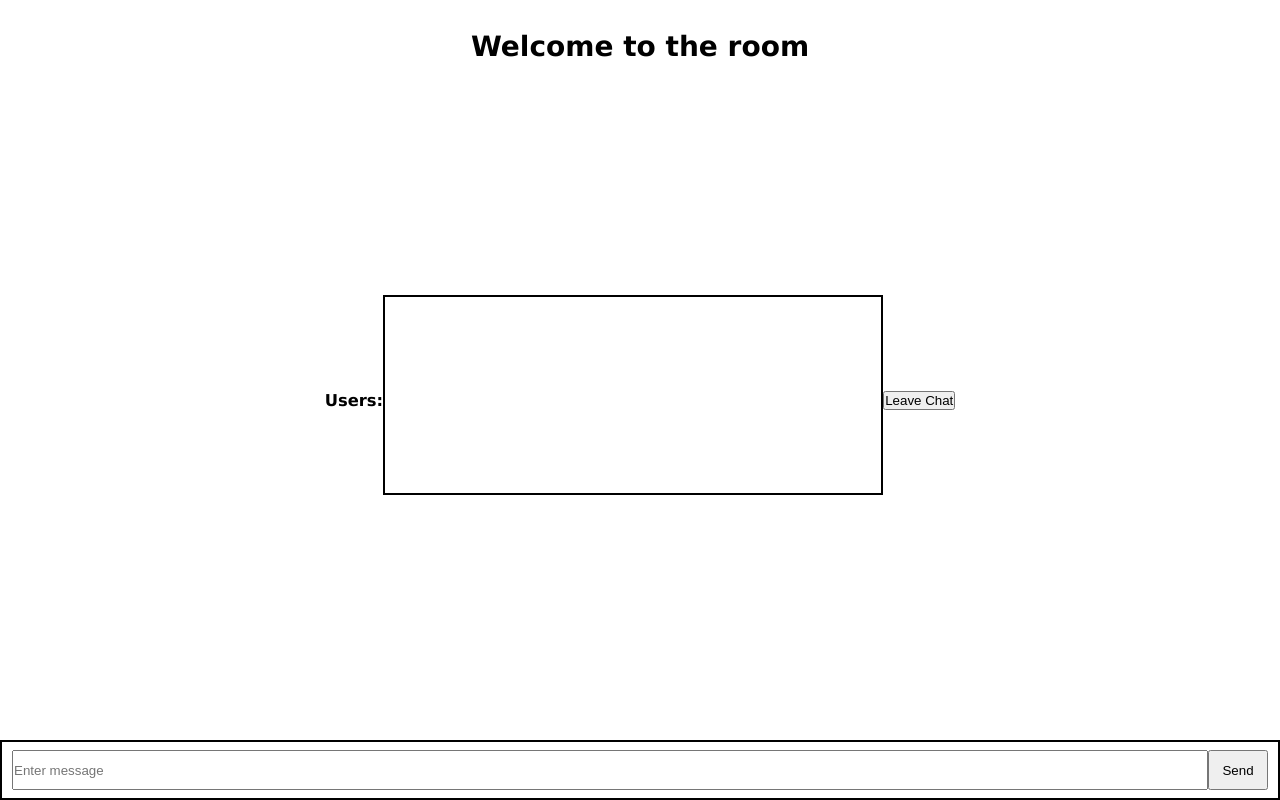
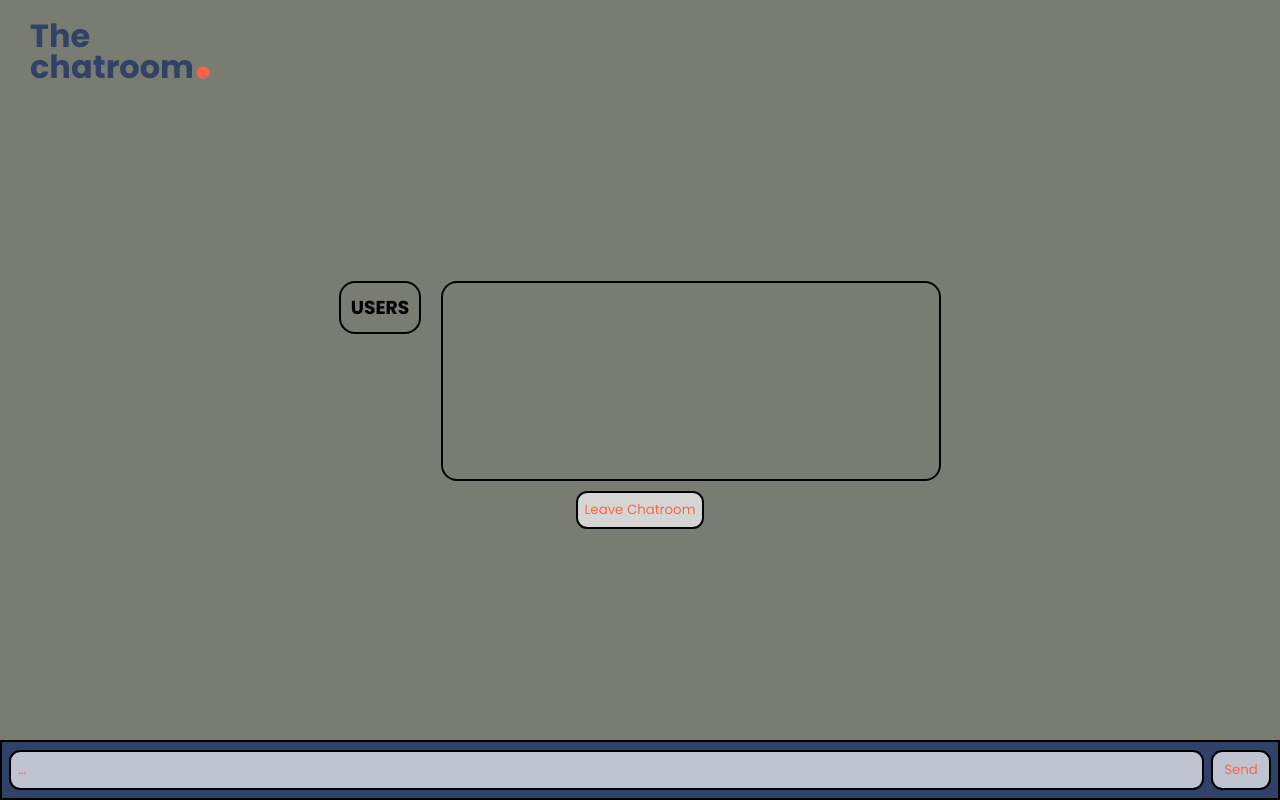
Before and after one commit to rebeckaalsterlind/chatroom-socket.io, a website: page public/chat.html in a window 1280 px wide. Drawn offline with nearby package versions, Linux system fonts and the light colour scheme; no server answers.

Commit message:
some css

```diff
--- a/public/chat.html
+++ b/public/chat.html
@@ -3,25 +3,29 @@
 <head>
   <title>CHAT</title>
   <link rel="stylesheet" href="/stylesheets/style.css">
+  <link rel="preconnect" href="https://fonts.gstatic.com">
+<link href="https://fonts.googleapis.com/css2?family=Poppins:wght@400;500;600;700;800;900&display=swap" rel="stylesheet">
 </head>
 
 <body>
   <header>
-    <h1>Welcome to the <span id="room-name"></span> room</h1>
+    <h1>The <span id="room-name"></span><br />
+    chatroom<span class="dot">.</span></h1>
   </header>
   <main id="main">
-    <section id="sidebar">
-        <h3>Users: </h3>
+  <section class="chat-wrapper">
+    <article id="sidebar">
+        <h3>USERS</h3>
         <ul id="users"></ul>
-    </section>
-    <section id="chat"></section>
+    </article>
+    <article id="chat"></article>
+  </section>
     <form action="index.html">
-        <button type="submit">Leave Chat</button>
+      <button type="submit">Leave Chatroom</button>
     </form>
   </main>
-
   <form id="chatForm">
-    <input id="message" placeholder="Enter message"/>
+    <input id="message" placeholder="..."/>
     <button id="sendBtn">Send</button>
   </form>
   <script src="https://cdnjs.cloudflare.com/ajax/libs/qs/6.10.1/qs.min.js" integrity="sha512-aTKlYRb1QfU1jlF3k+aS4AqTpnTXci4R79mkdie/bp6Xm51O5O3ESAYhvg6zoicj/PD6VYY0XrYwsWLcvGiKZQ==" crossorigin="anonymous"></script>
--- a/public/stylesheets/style.css
+++ b/public/stylesheets/style.css
@@ -4,38 +4,76 @@
   box-sizing: border-box;
 }
 body {
-  font: 14px "Lucida Grande", Helvetica, Arial, sans-serif;
+  background-color: rgb(121, 124, 112);
+  font-family: 'Poppins', sans-serif;
 }
 
-a {
-  color: #00B7FF;
-}
 
-#colored {
-  color: green;
-}
 header {
   position: fixed;
   top: 0;
   width: 100%;
-  text-align: center;
-  padding-top: 30px;
+  padding: 30px;
 }
+
+header > h1 {
+  color:rgb(48, 66, 104);
+  line-height: .4;
+}
+
+.dot {
+  color:tomato;
+  font-size: 4rem;
+}
+
 #main {
   display: flex;
   justify-content: center;
   align-items: center;
-  flex-flow: row nowrap;
+  flex-flow: column nowrap;
   height: 100vh;
   width: 100%;
+}
+
+#join {
+  padding: 50px;
+  border: 2px solid rgb(48, 66, 104);
+  border-radius: 1rem;
+}
+.input-wrapper {
+  display: flex;
+  justify-content: center;
+  align-items: start;
+  flex-flow: column nowrap;
+}
+
+.button-wrapper {
+  display: flex;
+  justify-content: flex-end;
+  align-items: flex-end;
+}
+
+.chat-wrapper {
+  display: flex;
+  justify-content: center;
+  align-items: start;
+  flex-flow: row wrap;
+}
+
+#sidebar {
+  padding: 10px;
+  border: 2px solid black;
+  border-radius: 1rem;
+  margin: 10px;
 }
 
 #chat {
   height: 200px;
   overflow: auto;
-  width: 500px;
+  min-width: 500px;
   border: 2px solid black;
-  margin-bottom: 10px;
+  border-radius: 1rem;
+  margin: 10px;
   overflow: auto;
 }
 
@@ -48,26 +86,53 @@ header {
   display: flex;
   flex-flow: row nowrap;
   align-items: center;
-  padding: 0 10px;
+  background-color: rgb(48, 66, 104);
+}
+
+li {
+  list-style-type: none;
 }
 
 #message {
   height: 40px;
   flex: 85%;
+  margin: 7px;
 }
 
 #sendBtn {
   width: 60px;
   height: 40px;
+  margin-right: 7px;
 }
 
 .sent-message {
-  background-color:beige;
-  margin: 5px;
-  padding: 10px;
+  background-color:rgba(255, 255, 255, 0.692);
+  margin: 7px;
+  padding: 7px;
   border-radius: 1rem;
 }
 
 .msgDetails {
   color: grey;
 }
+
+button, input {
+  border: 2px solid black;
+  border-radius: .7rem;
+  padding: 7px;
+  background-color: rgba(255, 255, 255, 0.692);
+  color: tomato;
+  font-family: 'Poppins', sans-serif;
+}
+
+input::placeholder {
+  color: tomato;
+}
+
+#room {
+  border: none;
+  outline: none;
+  margin: 10px 0;
+  background-color: transparent;
+  font-family: 'Poppins', sans-serif;
+}
--- a/utils/messages.js
+++ b/utils/messages.js
@@ -10,4 +10,4 @@ function formatMessage(username, text, color) {
     }
 };
 
-module.exports = formatMessage
+module.exports = formatMessage;
```
Also changed, not shown: app.js (+8 -8 lines), public/index.html (+13 -5 lines), public/javascripts/main.js (+4 -5 lines).
